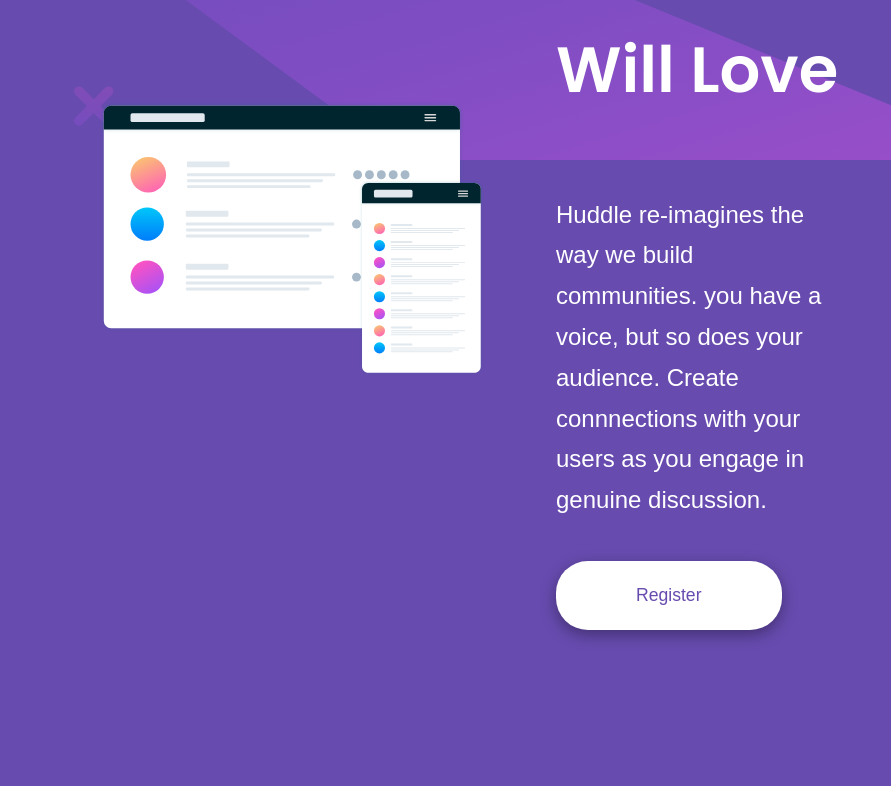
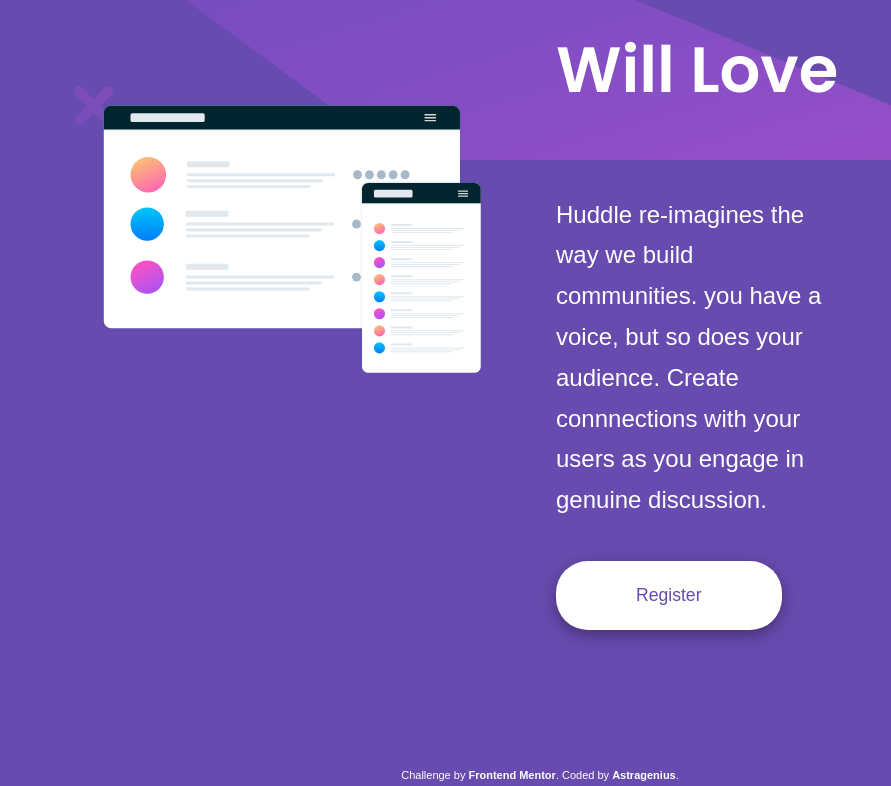
Before and after one commit to astragenius/HuddleLandingPage, a plain HTML site: page index.html in a window 1280 px wide. Shown: the part 617-1403 px from the top of the page, 0-891 px from the left. Drawn offline with Linux system fonts and the light colour scheme.

Commit message:
Little adjustmend at the Footerearea

```diff
--- a/index.html
+++ b/index.html
@@ -52,6 +52,11 @@
         </ul>
 
 
+        <p class="attribution">
+          Challenge by <a href="https://www.frontendmentor.io?ref=challenge" target="_blank">Frontend Mentor</a>.
+          Coded by <a href="https://github.com/astragenius/HuddleLandingPage.git">Astragenius</a>.
+        </p>
+
     </footer>
 
 
--- a/style/style.css
+++ b/style/style.css
@@ -195,7 +195,7 @@
 
 
 
-/* Content on the left site */
+/* === Content on the left site === */
 
 
 .flex-container .img-wrapper {
@@ -254,6 +254,11 @@
 
 
 }
+
+
+
+
+
 
 
 /* Footer Social media links */
@@ -324,5 +329,20 @@
 
 
 
-.attribution { font-size: 11px; text-align: center; }
-.attribution a { color: hsl(228, 45%, 44%); }
+.attribution {
+    font-size: 11px;
+    text-align: center;
+    color: #fff;
+    margin: 0px 0px 5px 0px;
+
+
+
+}
+.attribution a {
+
+    font-weight: bold;
+    text-decoration: none;
+    color:#fff;
+    margin: 0;
+
+}
```
